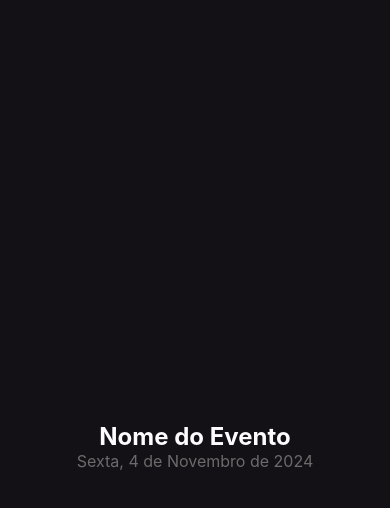
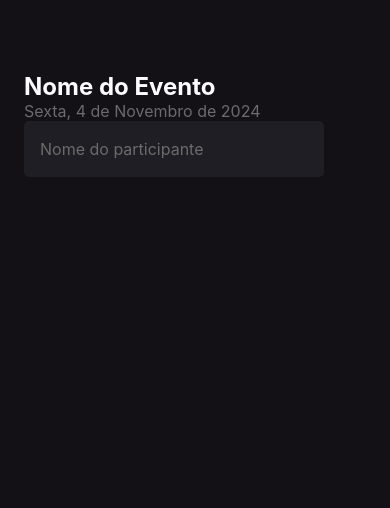
Before and after one commit to MauroBraga/imhere-react-native, a React Native app: screen / in a window 390 px wide. Shown: the top 508 px of the page. Built offline with nearby package versions, Linux system fonts and the light colour scheme.

Commit message:
Input de dados

```diff
--- a/src/screens/Home/index.tsx
+++ b/src/screens/Home/index.tsx
@@ -1,5 +1,5 @@
 import React from 'react';
-import { Text, View } from 'react-native';
+import { Text, TextInput, View } from 'react-native';
 import { styles } from './styles';
 
 
@@ -9,6 +9,8 @@ export default function Home(){
       <View style={styles.container}>
         <Text style={styles.eventName}>Nome do Evento</Text>
         <Text style={styles.eventDate}>Sexta, 4 de Novembro de 2024</Text>
+
+        <TextInput style={styles.input} placeholder='Nome do participante' placeholderTextColor='#6B6B6B'/>
       </View>
 
     );
--- a/src/screens/Home/styles.ts
+++ b/src/screens/Home/styles.ts
@@ -1,7 +1,11 @@
 import { StyleSheet } from "react-native";
 
 export const styles = StyleSheet.create({
-    container: {flex: 1, justifyContent: 'center', alignItems: 'center', backgroundColor: '#131016'},
+    container: {
+        flex: 1,
+        padding: 24,
+        backgroundColor: '#131016'
+    },
     eventName:{
       color: '#fDFCFE',
       fontSize: 24,
@@ -11,5 +15,14 @@ export const styles = StyleSheet.create({
     eventDate:{
       color: '#6B6B6B',
       fontSize: 16,
-    }
+    },
+    input: {
+        width: 300,
+        height: 56,
+        backgroundColor: '#1F1E25',
+        borderRadius: 5,
+        color: '#fff',
+        padding: 16,
+        fontSize: 16,
+    },
   })
```
